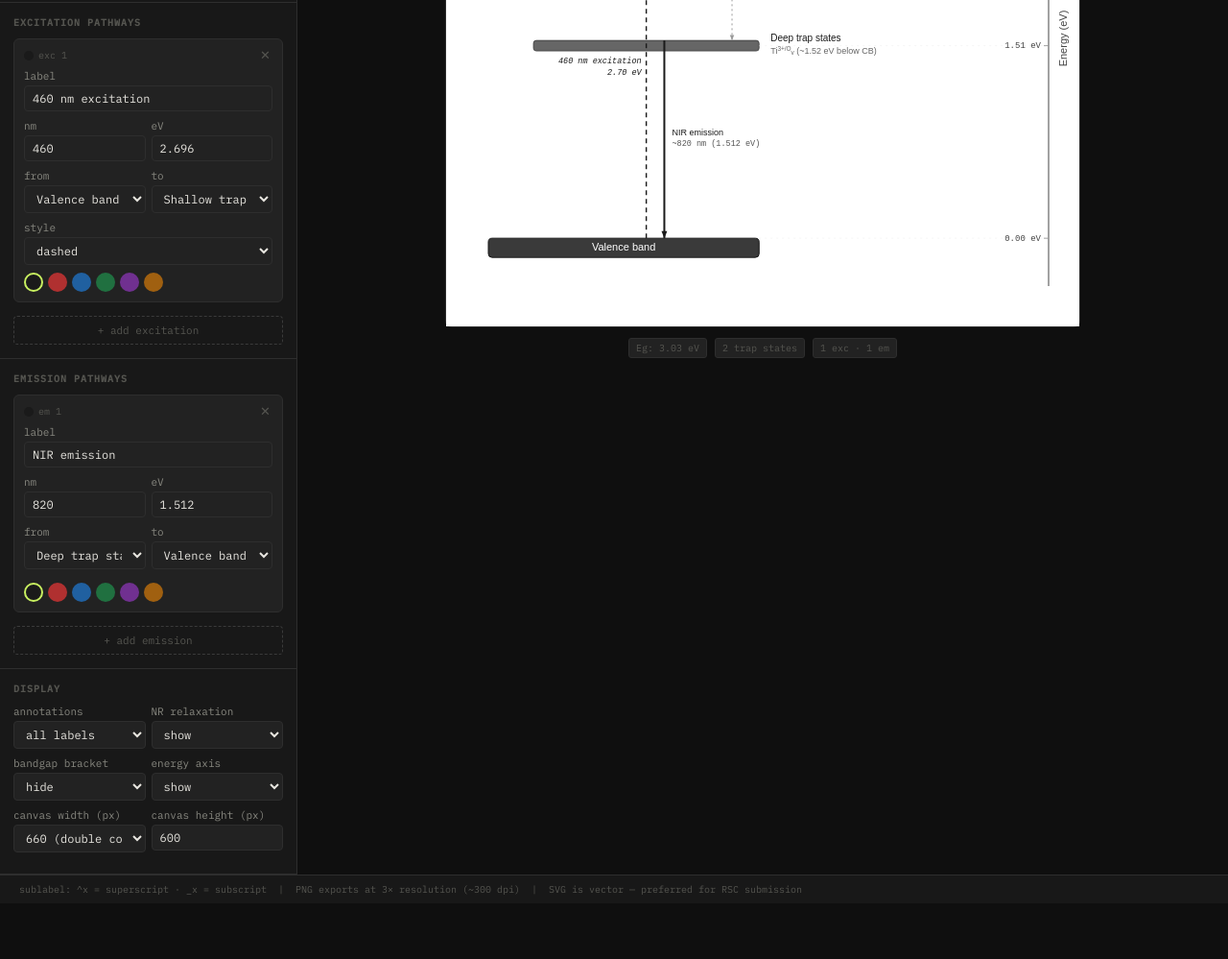
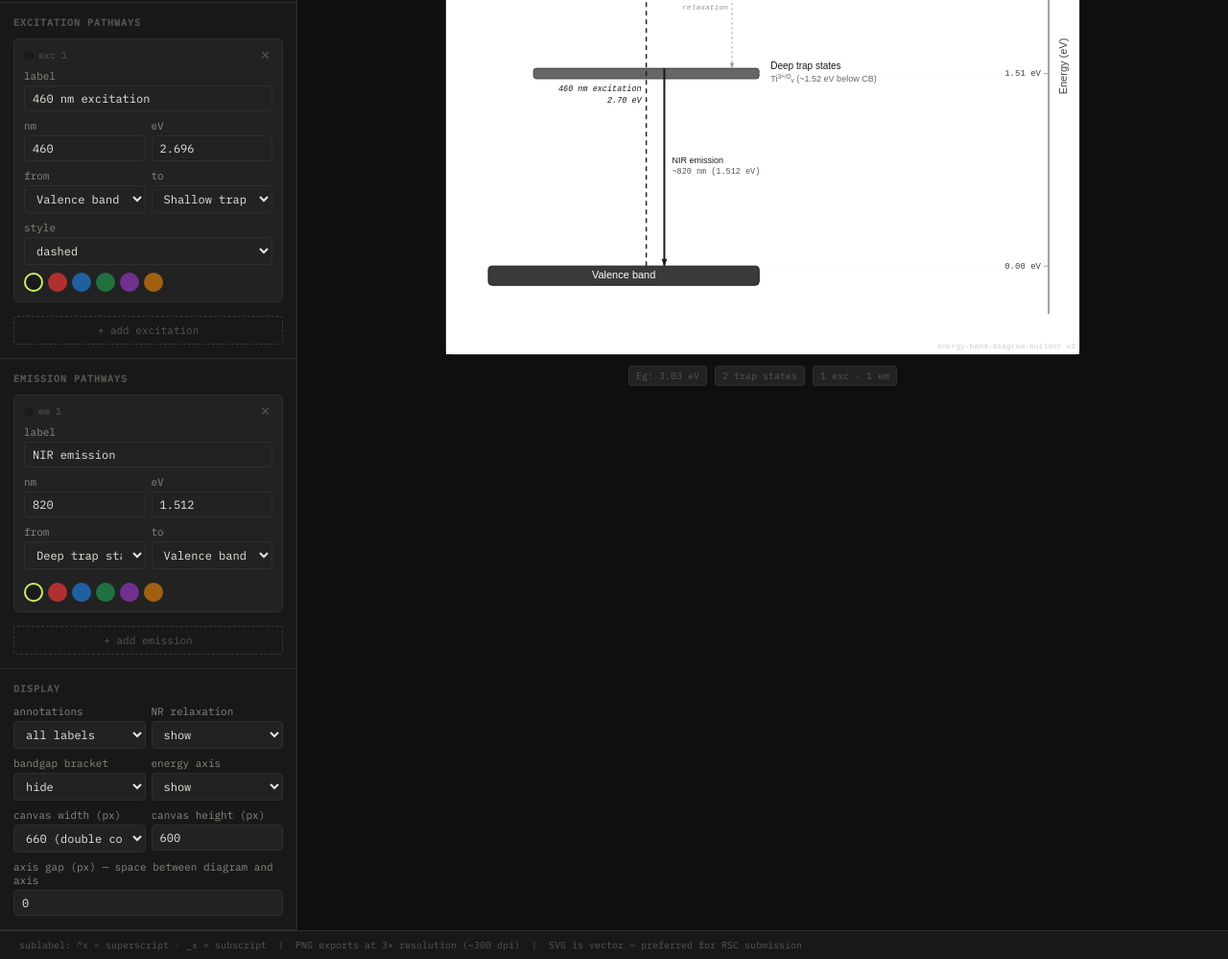
Before and after one commit to JoshuaRusby/energy-band-diagram, a plain HTML site: page index.html in a window 1280 px wide. Shown: the part 859-1858 px from the top of the page at 96% size. Before the commit the page ends 1800 px from the top, so only its background shows below. Drawn offline with Linux system fonts and the light colour scheme.

Commit message:
Add files via upload

```diff
--- a/index.html
+++ b/index.html
@@ -149,6 +149,10 @@
         <div class="field"><label>canvas height (px)</label>
           <input type="number" id="fig-height" value="600" step="20" min="300" max="1200" oninput="resizeCanvas()">
         </div>
+      </div>
+      <div class="field">
+        <label>axis gap (px) — space between diagram and axis</label>
+        <input type="number" id="axis-gap" value="0" step="5" min="-60" max="200" oninput="draw()">
       </div>
     </div>
 
@@ -605,6 +609,7 @@
 
   ctx.fillStyle='#ccc'; ctx.font='8px "IBM Plex Mono",monospace';
   ctx.textAlign='right'; ctx.textBaseline='bottom';
+  ctx.fillText('energy-band-diagram-builder v2', W-4, H-4);
 }
 function downloadPNG() {
   draw();
```
